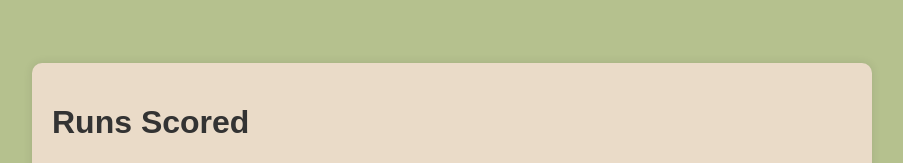
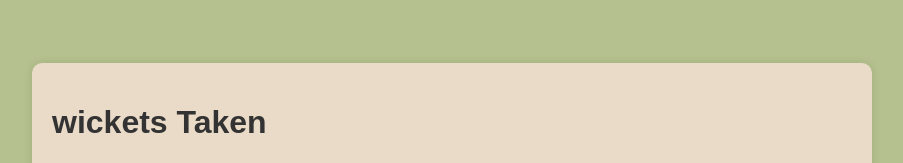
Before and after one commit to uniquecoding123/cricket, a Flask app: template templates/more_wickets.html in a window 1280 px wide. Shown: the part 827-990 px from the top of the page, without its empty margins (188-1091 px from the left). Run offline with Flask 3, Linux system fonts and the light colour scheme; the template is opened without the code that fills it, so the values that code supplies are empty.

Commit message:
Update more_wickets.html

```diff
--- a/templates/more_wickets.html
+++ b/templates/more_wickets.html
@@ -8,7 +8,7 @@
 
 
 <div class="card table-card">
-    <h1>Runs Scored</h1>
+    <h1>wickets Taken</h1>
     <table>
         <thead>
             <tr>
```
